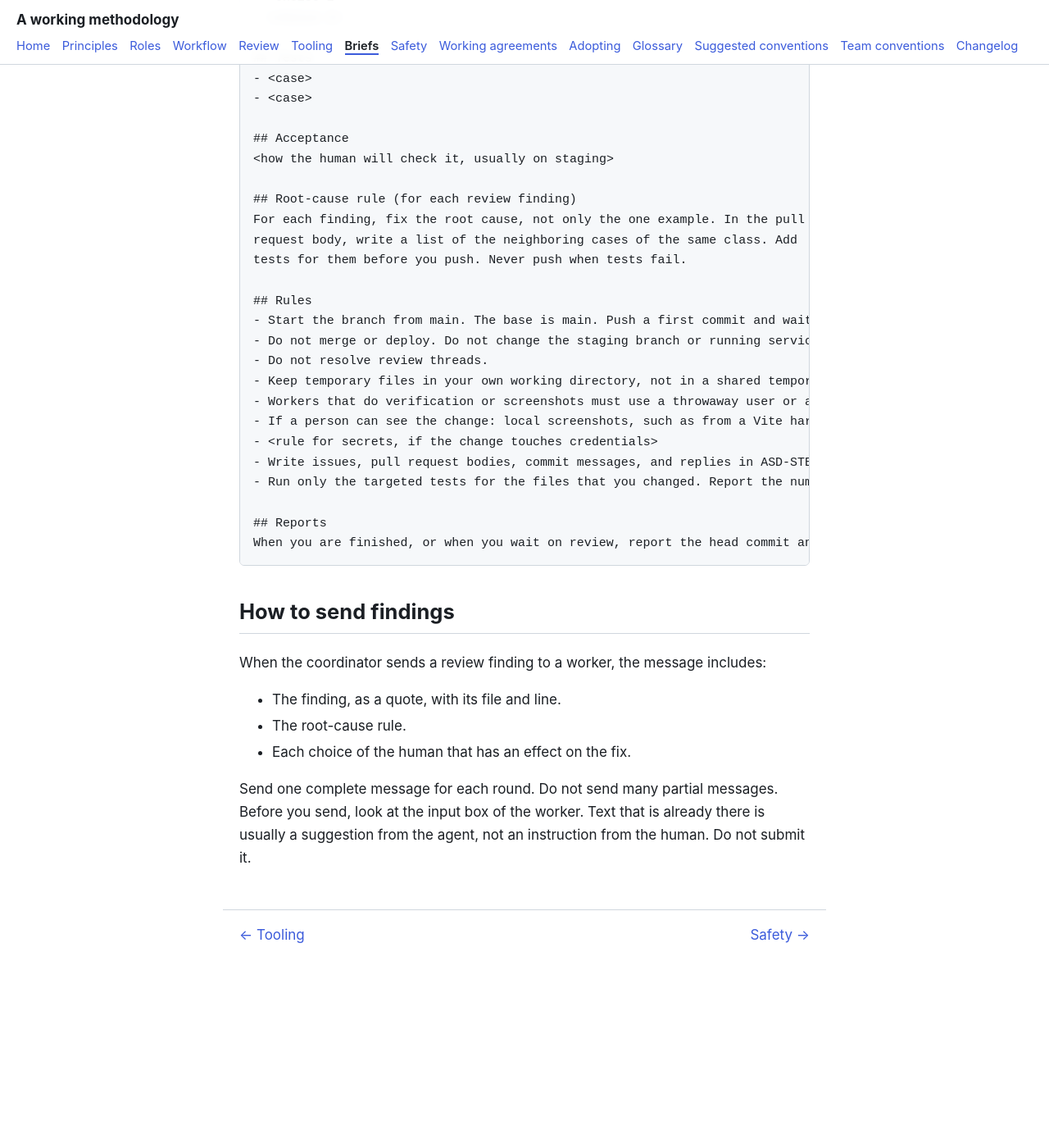
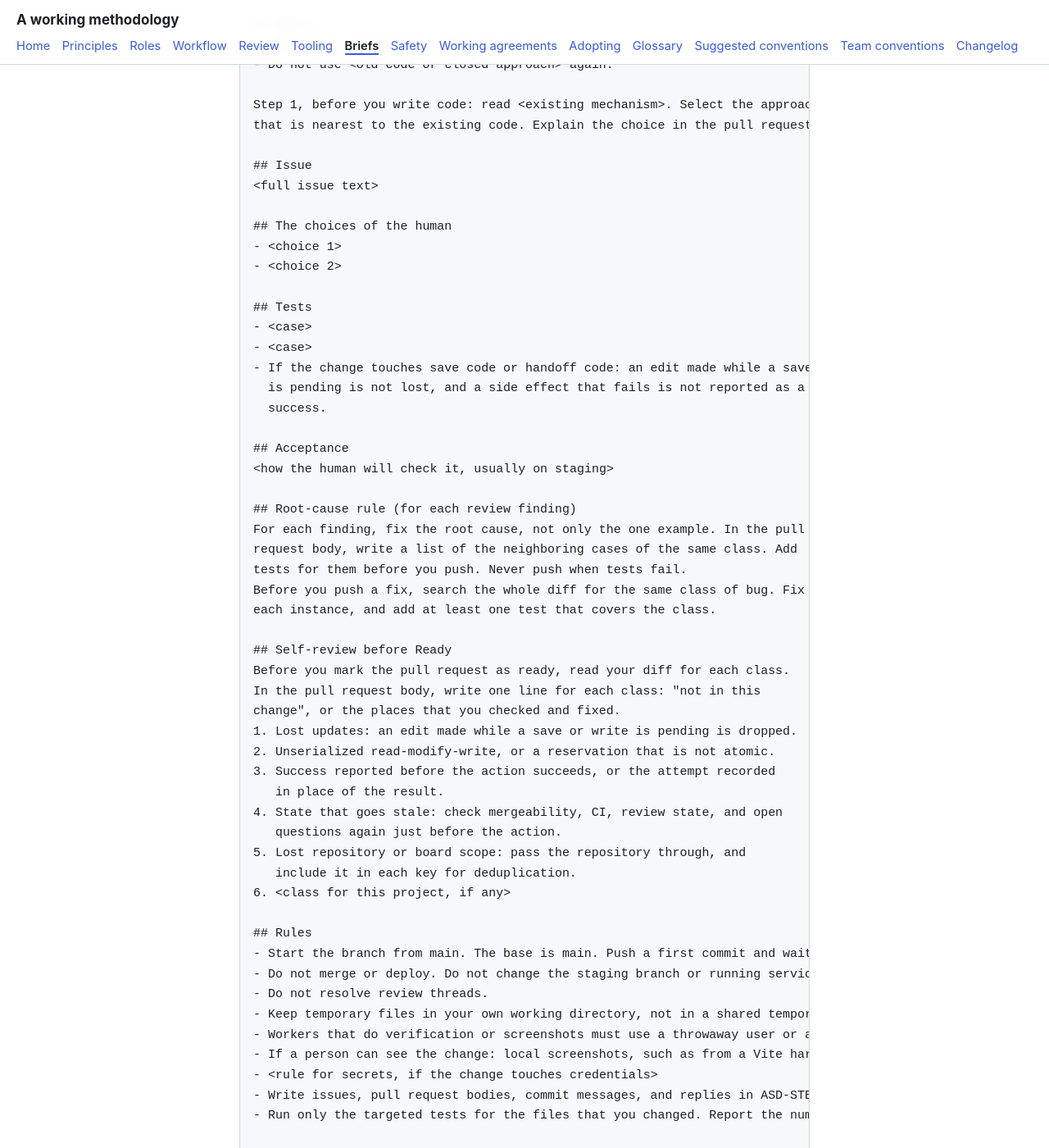
Before and after one commit to tangentcode/methodology, a Jekyll site: the page built from briefs.md, in a window 1280 px wide and 1400 px high, scrolled down 1794 px. Shown: the whole window at 82% size. Built offline with Jekyll 4.4.1, drawn with Linux system fonts in a browser that asks for light colours; our own code applies the rules of GitHub Pages for plain Markdown files; before the commit the page ends 3012 px from its top, so only the background shows below that; some of the changed text lies outside the part shown.

Commit message:
#85: name the recurring Codex finding classes in briefs and review
Add a list of the five classes that Codex finds again and again. Add a
self-review step before Ready, a rule to search the diff for the whole
class before a fix is pushed, required tests for save and handoff code,
the AGENTS.md "Review guidelines" text, and a one-concern size rule for
briefs.

Co-Authored-By: Claude Opus 5.5 <noreply@anthropic.com>

```diff
--- a/briefs.md
+++ b/briefs.md
@@ -1,6 +1,10 @@
 # Briefs
 
 A brief is the written instruction of the owner bot to one worker agent for one change. A change is a full issue or a named part of one. The coordinator starts the worker and sends the brief. The worker must be able to start from the brief only, without a request for more context.
+
+## One concern for each pull request
+
+A brief asks for one concern. If an issue holds a batch of unrelated changes, split it into separate issues before the worker starts. A large pull request gets its findings over many review rounds (see [Recurring finding classes](review.md#recurring-finding-classes)).
 
 ## The contents of a brief
 
@@ -9,9 +13,10 @@ A brief is the written instruction of the owner bot to one worker agent for one
 - **First step.** What to read before the worker writes code, and which decision to explain in the pull request body.
 - **The issue.** The full text of the issue, copied into the brief. Then the brief is complete without other documents.
 - **The choices of the human.** Each choice from the Triage comment of the human, and from all later answers. If the human moved the issue to Active with no comment, write the default or recommended answer for each open question. Write them in the first time. Do not let a review round find them.
-- **Tests.** The cases that the worker must test.
+- **Tests.** The cases that the worker must test. If the change touches save code or handoff code, include an edit made while a save is pending, and a side effect that fails.
 - **Acceptance.** How the human will check the result.
 - **The root-cause rule.** Always include it.
+- **The self-review checklist.** Always include it. It names the recurring finding classes (see [Recurring finding classes](review.md#recurring-finding-classes)).
 - **Rules.** What the worker must not do. Always include this rule: workers that do verification or screenshots must use a throwaway user or a scratch root, and must never write, change, or delete files in the real staging tree of the human.
 - **Reports.** What to report, and when.
 
@@ -50,6 +55,9 @@ that is nearest to the existing code. Explain the choice in the pull request bod
 ## Tests
 - <case>
 - <case>
+- If the change touches save code or handoff code: an edit made while a save
+  is pending is not lost, and a side effect that fails is not reported as a
+  success.
 
 ## Acceptance
 <how the human will check it, usually on staging>
@@ -58,6 +66,22 @@ that is nearest to the existing code. Explain the choice in the pull request bod
 For each finding, fix the root cause, not only the one example. In the pull
 request body, write a list of the neighboring cases of the same class. Add
 tests for them before you push. Never push when tests fail.
+Before you push a fix, search the whole diff for the same class of bug. Fix
+each instance, and add at least one test that covers the class.
+
+## Self-review before Ready
+Before you mark the pull request as ready, read your diff for each class.
+In the pull request body, write one line for each class: "not in this
+change", or the places that you checked and fixed.
+1. Lost updates: an edit made while a save or write is pending is dropped.
+2. Unserialized read-modify-write, or a reservation that is not atomic.
+3. Success reported before the action succeeds, or the attempt recorded
+   in place of the result.
+4. State that goes stale: check mergeability, CI, review state, and open
+   questions again just before the action.
+5. Lost repository or board scope: pass the repository through, and
+   include it in each key for deduplication.
+6. <class for this project, if any>
 
 ## Rules
 - Start the branch from main. The base is main. Push a first commit and wait for the draft pull request from the coordinator.
```
Also changed, not shown: review.md (+32 -0 lines).
